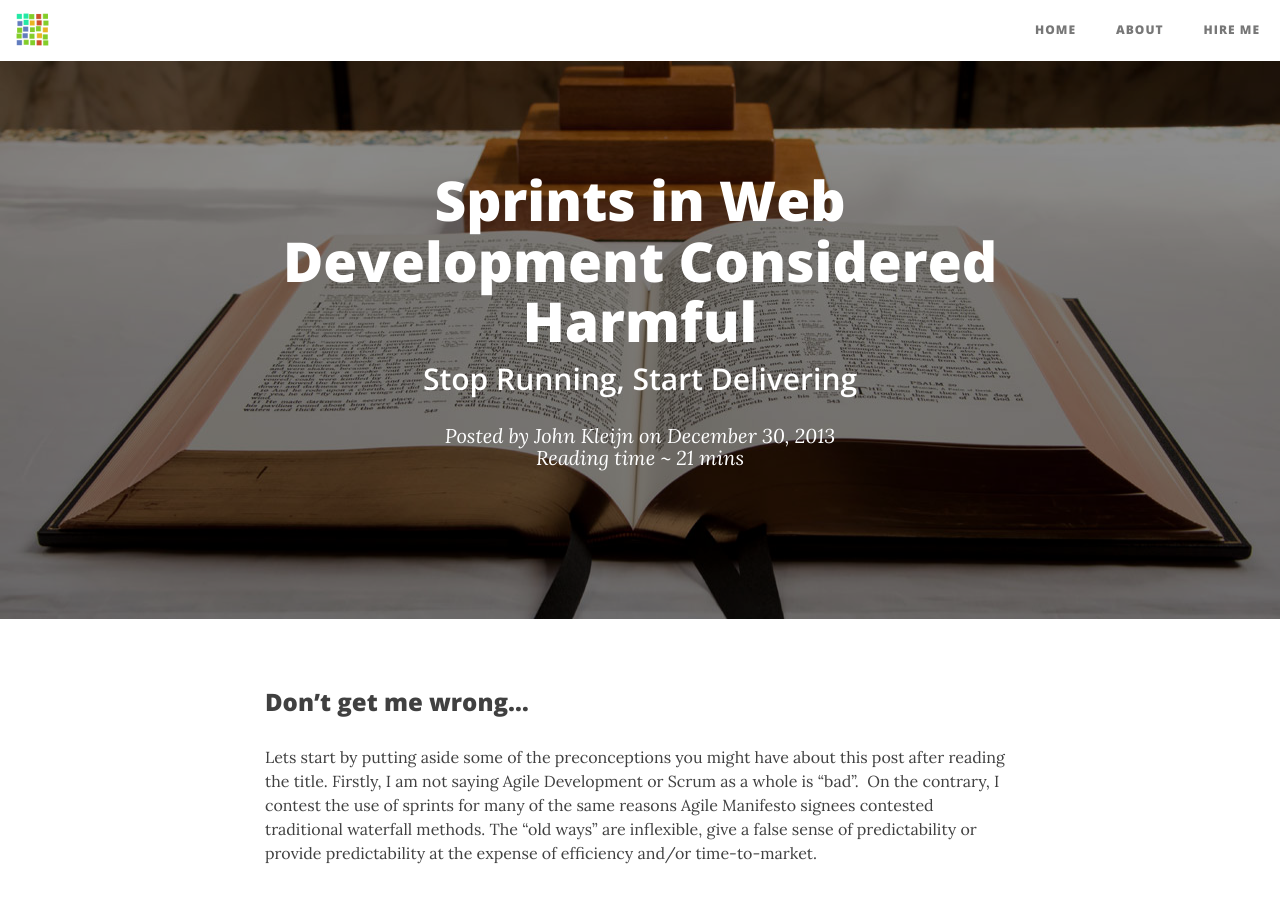
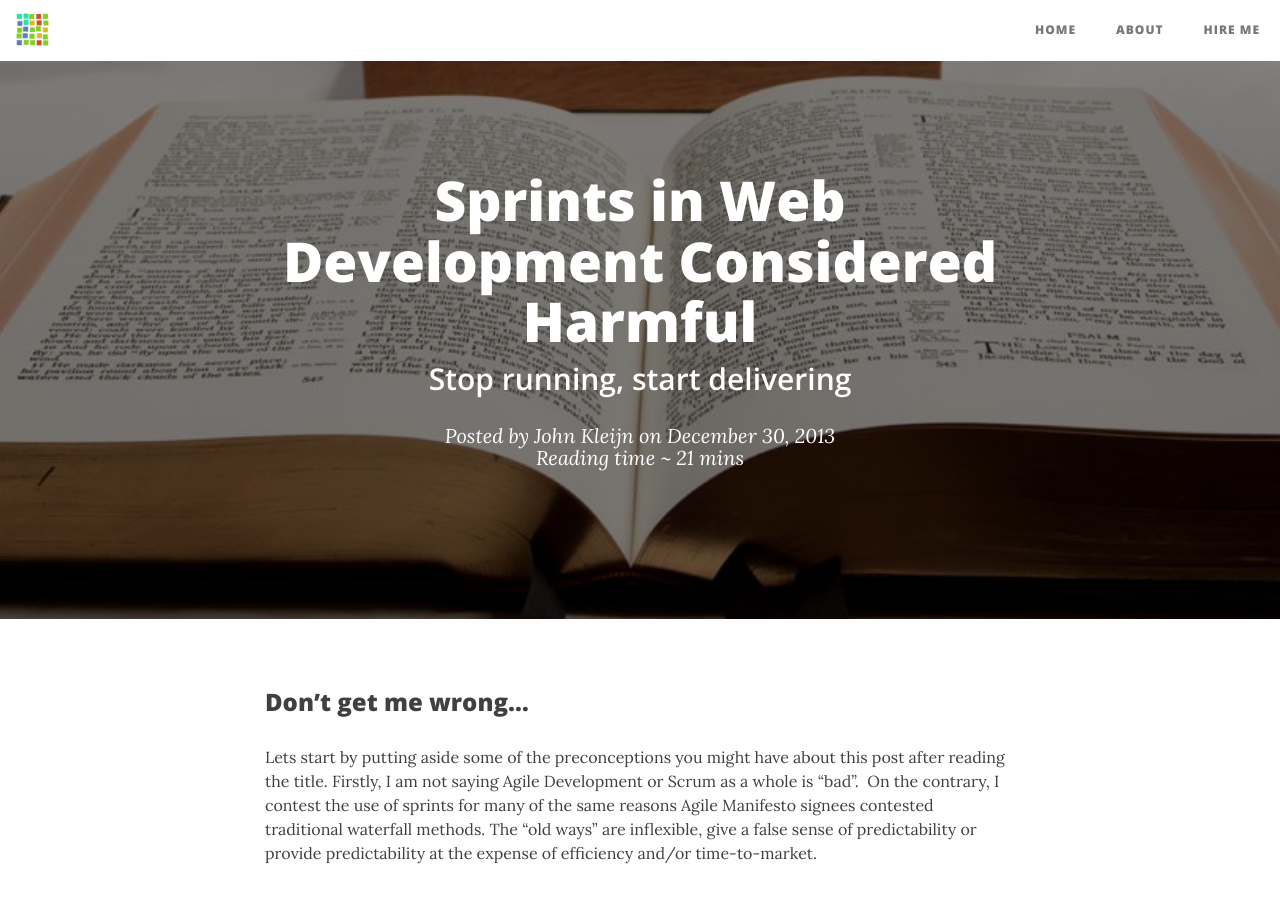
Before and after one commit to kleijnweb/kleijnweb.github.io, a Jekyll site: the page built from _posts/2013-12-30-sprints-in-web-development-considered-harmful.md, in a window 1280 px wide and 900 px high. Built offline with Jekyll 4.4.1, drawn with Linux system fonts in a browser that asks for light colours; nearby versions of some CDN libraries; comment, search, counter and statistics services are not loaded.

Commit message:
Optimized images

```diff
--- a/_posts/2013-12-30-sprints-in-web-development-considered-harmful.md
+++ b/_posts/2013-12-30-sprints-in-web-development-considered-harmful.md
@@ -1,7 +1,7 @@
 ---
 layout:     post
 title:      "Sprints in Web Development Considered Harmful"
-subtitle:   "Stop Running, Start Delivering"
+subtitle:   "Stop running, start delivering"
 date:       2013-12-30 12:00:00
 author:     "John Kleijn"
 header-img: "img/bible.jpg"
```
Also changed, not shown: img/bible.jpg, img/double-rainbow.jpg, img/logo-huge.png, img/pipmo-whip.jpg, img/risk-board-game.jpg (deleted), img/rugby-scrum.jpg, img/shelves-with-cheese.jpg, img/veteran.jpg, 4 other files.
